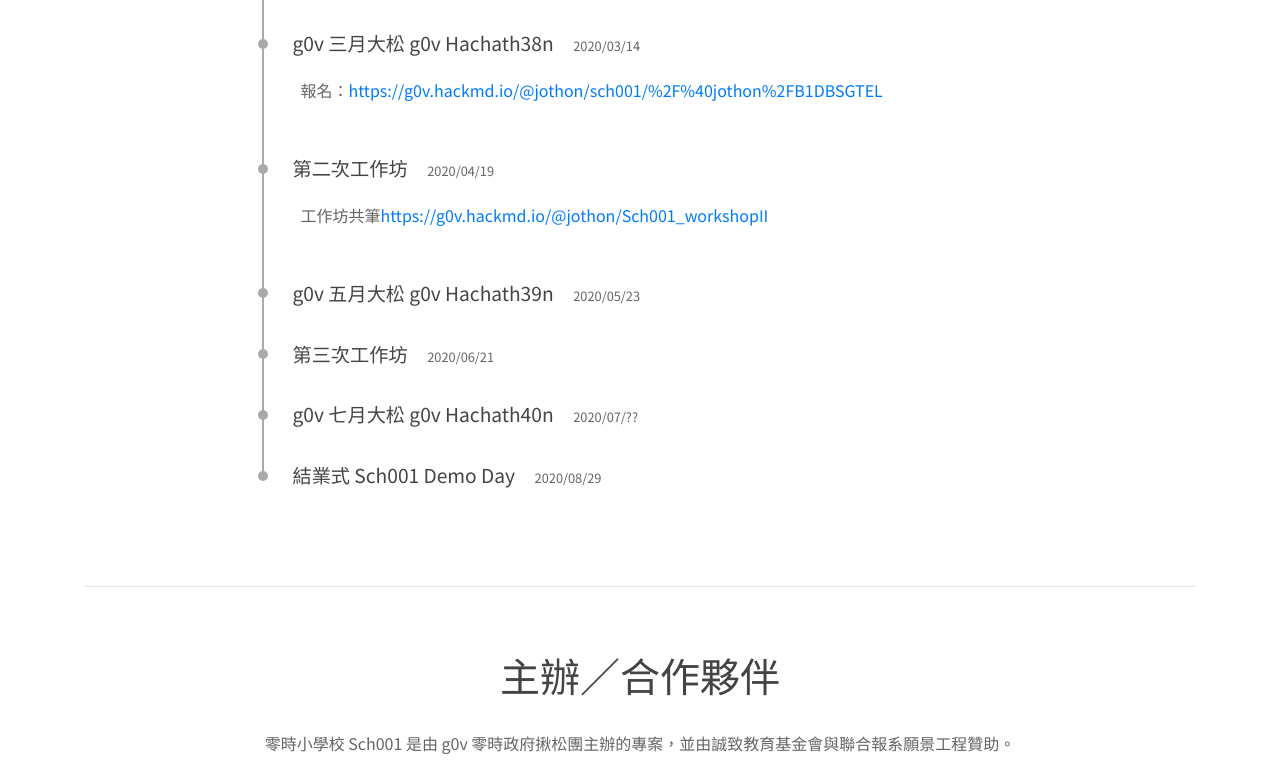
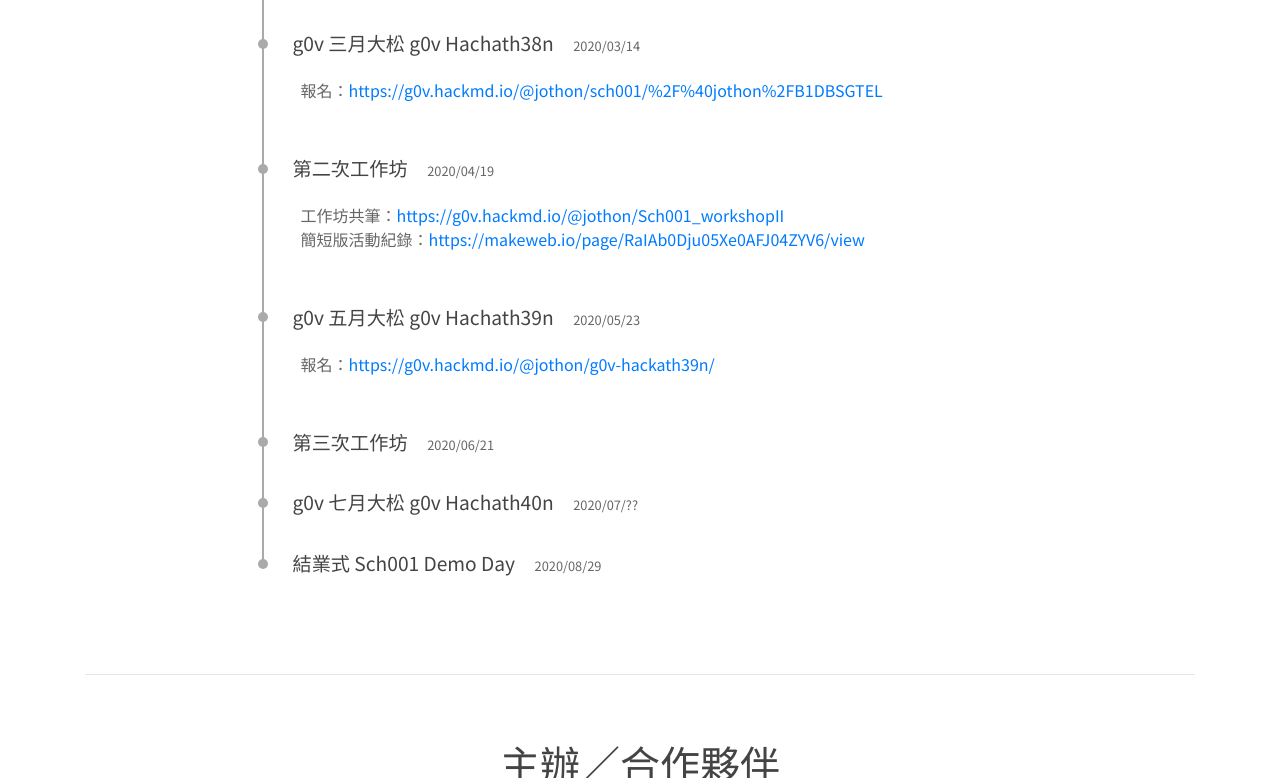
Before and after one commit to SeanGau/sch001-index, a plain HTML site: page index.html in a window 1280 px wide. Shown: the part 2831-3609 px from the top of the page. Drawn offline with nearby package versions, Linux system fonts and the light colour scheme.

Commit message:
edit some link

```diff
--- a/index.html
+++ b/index.html
@@ -129,13 +129,17 @@
 											<span class="timeline-date">2020/04/19</span>
 										</div>
 										<div class="timeline-details">
-											<p>工作坊共筆<a href="https://g0v.hackmd.io/@jothon/Sch001_workshopII" target="_blank">https://g0v.hackmd.io/@jothon/Sch001_workshopII</a></p>
+											<p>工作坊共筆：<a href="https://g0v.hackmd.io/@jothon/Sch001_workshopII" target="_blank">https://g0v.hackmd.io/@jothon/Sch001_workshopII</a></p>
+											<p>簡短版活動紀錄：<a href="https://makeweb.io/page/RaIAb0Dju05Xe0AFJ04ZYV6/view" target="_blank">https://makeweb.io/page/RaIAb0Dju05Xe0AFJ04ZYV6/view</a></p>
 										</div>
 									</li>
 									<li>
 										<div>
 											<span class="timeline-title">g0v 五月大松 g0v Hachath39n</span>
 											<span class="timeline-date">2020/05/23</span>
+										</div>
+										<div class="timeline-details">
+											<p>報名：<a href="https://g0v.hackmd.io/@jothon/g0v-hackath39n/" target="_blank">https://g0v.hackmd.io/@jothon/g0v-hackath39n/</a></p>
 										</div>
 									</li>
 									<li>
```
